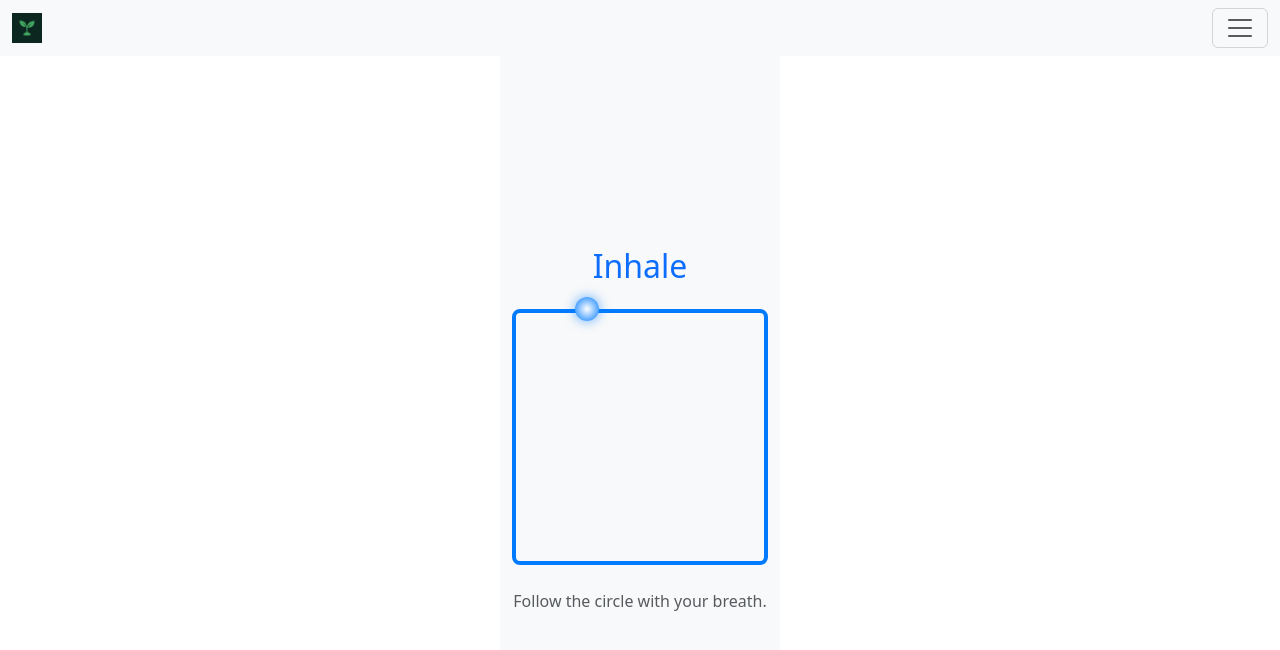
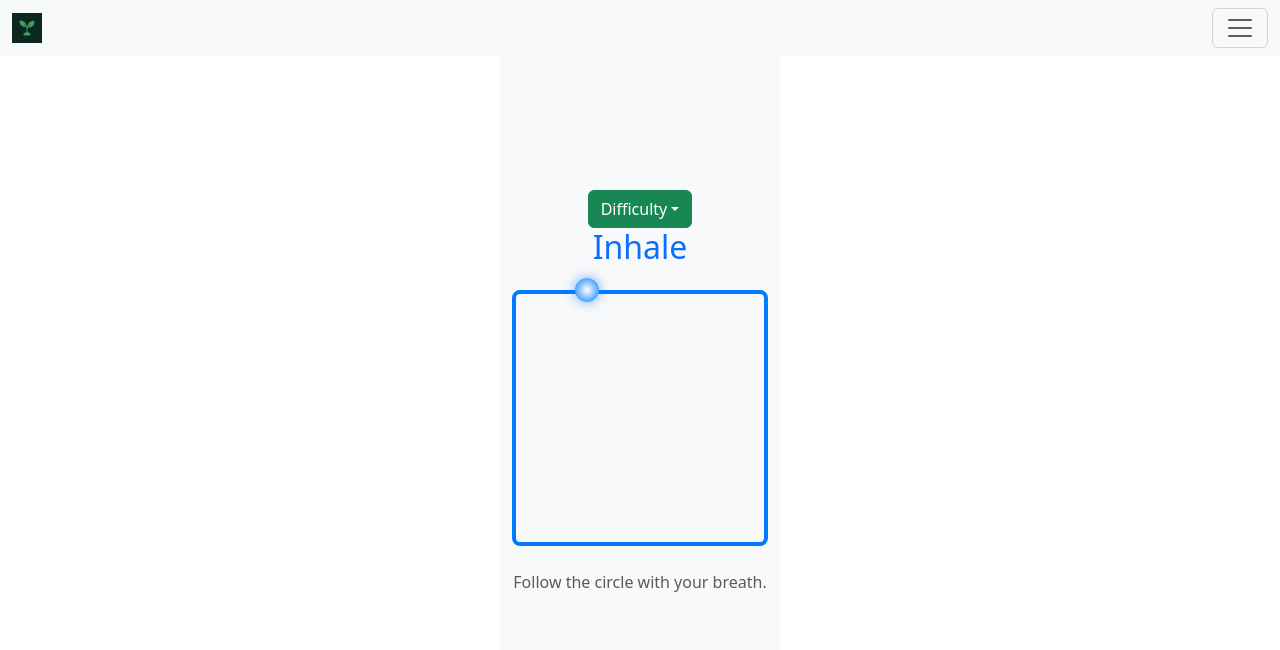
Before and after one commit to jd4rider/grounding, a React (Vite) app: page /box-breathing in a window 1280 px wide. Shown: the top 650 px of the page. Built offline with nearby package versions, Linux system fonts and the light colour scheme.

Commit message:
Fixed the Difficulty button

```diff
--- a/src/components/BoxBreathingVisual.tsx
+++ b/src/components/BoxBreathingVisual.tsx
@@ -41,11 +41,11 @@ const BoxBreathingVisual: React.FC = () => {
 
   return (
     <>
-    <DropdownJF setDifficulty={setDifficulty} />
     <Container
       fluid
       className="d-flex flex-column align-items-center justify-content-center min-vh-100 bg-light text-center"
     >
+    <DropdownJF setDifficulty={setDifficulty} />
       <h2 className="mb-4 text-primary">{phases[phaseIndex]}</h2>
 
       <div
```
